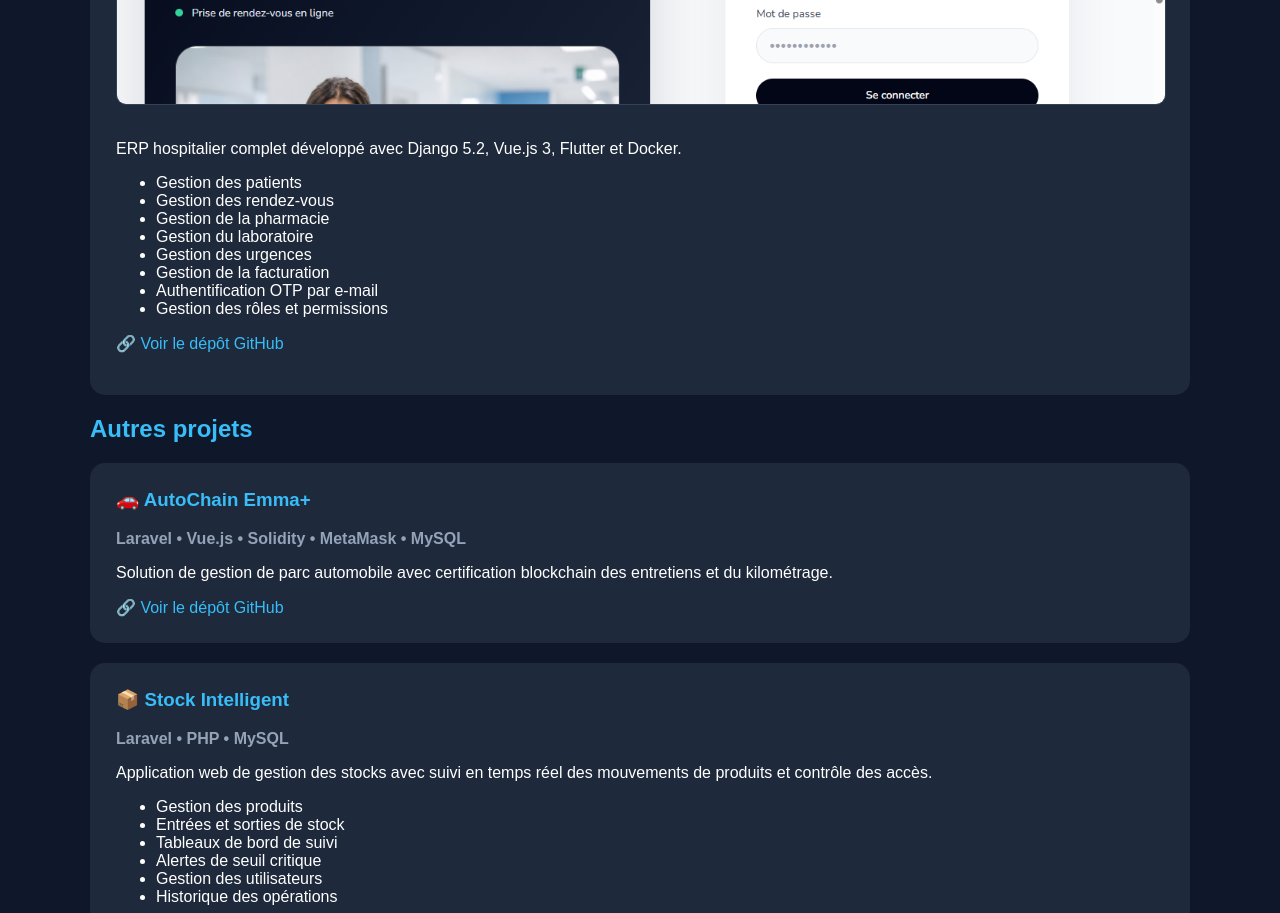
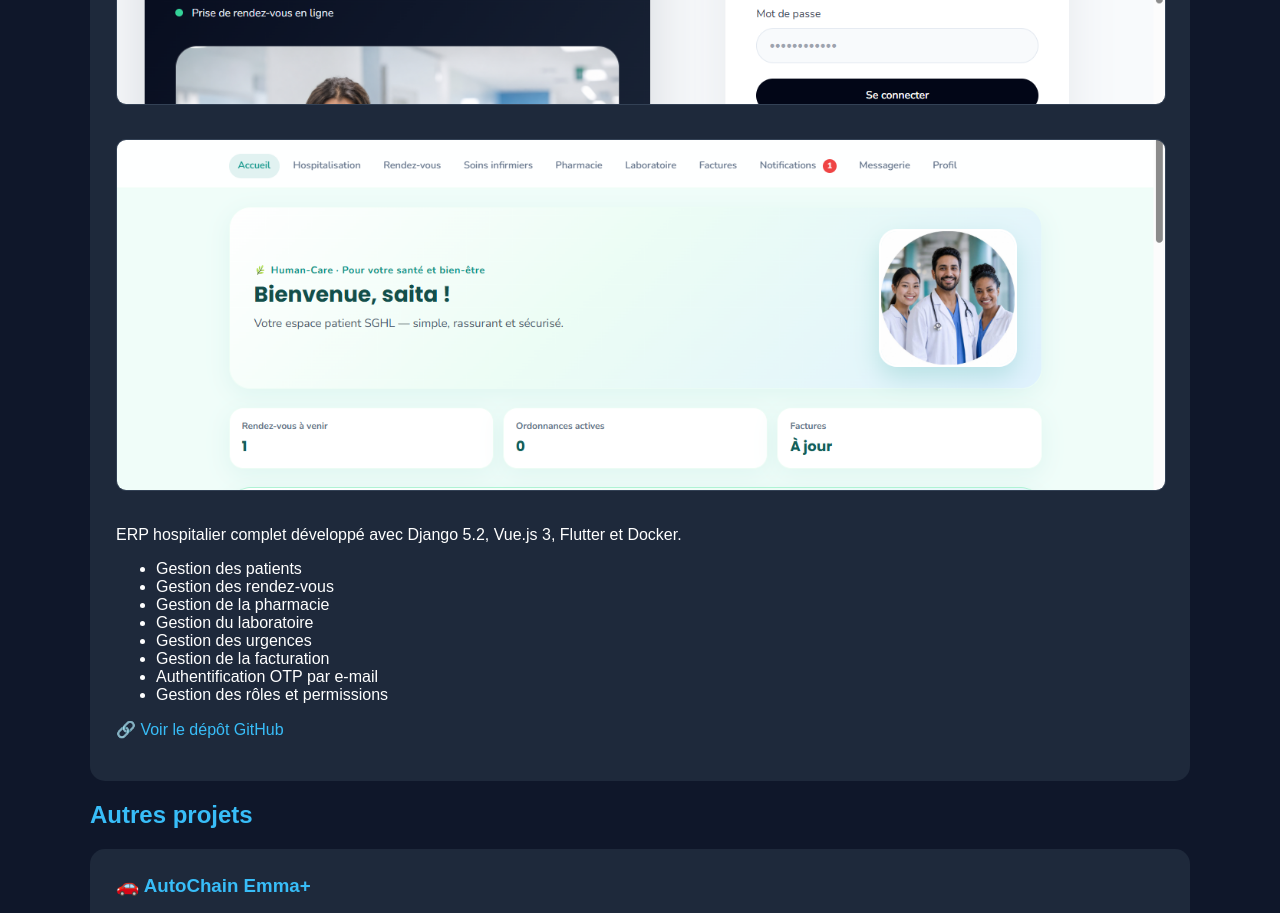
Before and after one commit to loiloi438/loiloi438.github.io, a plain HTML site: page index.html in a window 1280 px wide. Shown: the part 1880-2793 px from the top of the page. Drawn offline with Linux system fonts and the light colour scheme.

Commit message:
Update images in index.html for project display
Added new image for patients dashboard and adjusted existing images.

```diff
--- a/index.html
+++ b/index.html
@@ -85,12 +85,16 @@
 
  <h3>🏥 SGHL - Système de Gestion Hospitalière</h3>
 
-<img src="assets/home-page.png"
+  <img src="assets/home-page.png"
      alt="Tableau de bord SGHL"
      class="project-image">
-       <img src="assets/connection.png"
+  <img src="assets/connection.png"
      alt="Connexion SGHL"
      class="project-image">
+  <img src="assets/patients-dashboard.png"
+         alt="Gestion des patients SGHL"
+         class="project-image">
+
 
 
  <p>
```
